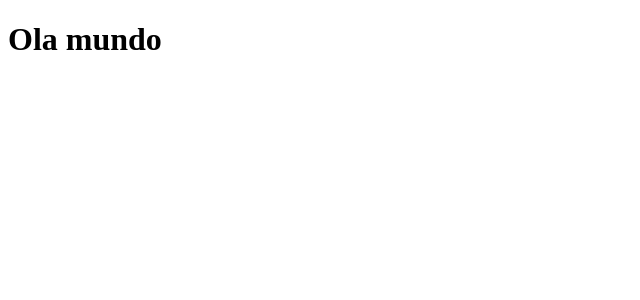
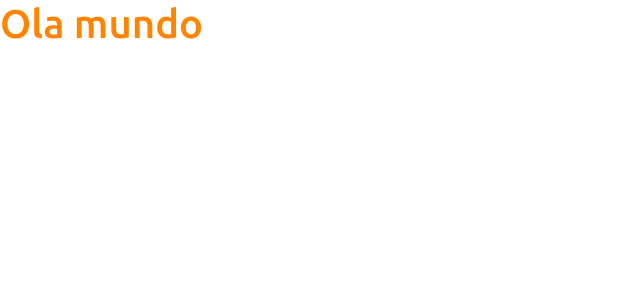
Before and after one commit to capudougmor/DsVendas, a React (Create React App) app in the folder frontend/: page / in a window 1280 px wide. Shown: the top 300 px of the page, without its empty margins (0-640 px from the left). Built offline with nearby package versions, Linux system fonts and the light colour scheme.

Commit message:
bootstrap

```diff
--- a/frontend/package.json
+++ b/frontend/package.json
@@ -6,6 +6,9 @@
     "@testing-library/jest-dom": "^5.12.0",
     "@testing-library/react": "^11.2.6",
     "@testing-library/user-event": "^12.8.3",
+    "bootstrap": "^4.6.0",
+    "jquery": "^1.9.1",
+    "popper.js": "^1.16.1",
     "react": "^17.0.2",
     "react-dom": "^17.0.2",
     "react-scripts": "4.0.3",
--- a/frontend/src/App.jsx
+++ b/frontend/src/App.jsx
@@ -2,7 +2,7 @@
 function App() {
   return (
     <div>
-      <h1>Ola mundo</h1>
+      <h1 className="text-primary">Ola mundo</h1>
 
     </div>
   );
--- /dev/null
+++ b/frontend/src/assets/css/styles.css
@@ -0,0 +1,32 @@
+@import url('https://fonts.googleapis.com/css2?family=Ubuntu:wght@300;400;500;700&display=swap');
+:root {
+    --color-primary: #FF8400;
+}
+
+html, body {
+    height: 100%;
+    font-family: "Ubuntu", sans-serif;
+}
+
+#root {
+    display: flex;
+    flex-direction: column;
+    height: 100%;
+}
+
+.content {
+    flex: 1 0 auto;
+}
+
+.footer {
+    flex-shrink: 0;
+    text-align: center;
+}
+
+.bg-primary {
+    background-color: var(--color-primary) !important;
+}
+
+.text-primary {
+    color: var(--color-primary) !important;
+}
```
Also changed, not shown: frontend/src/index.js (+6 -4 lines), 1 other file (tests, documents, lock files or other folders).
